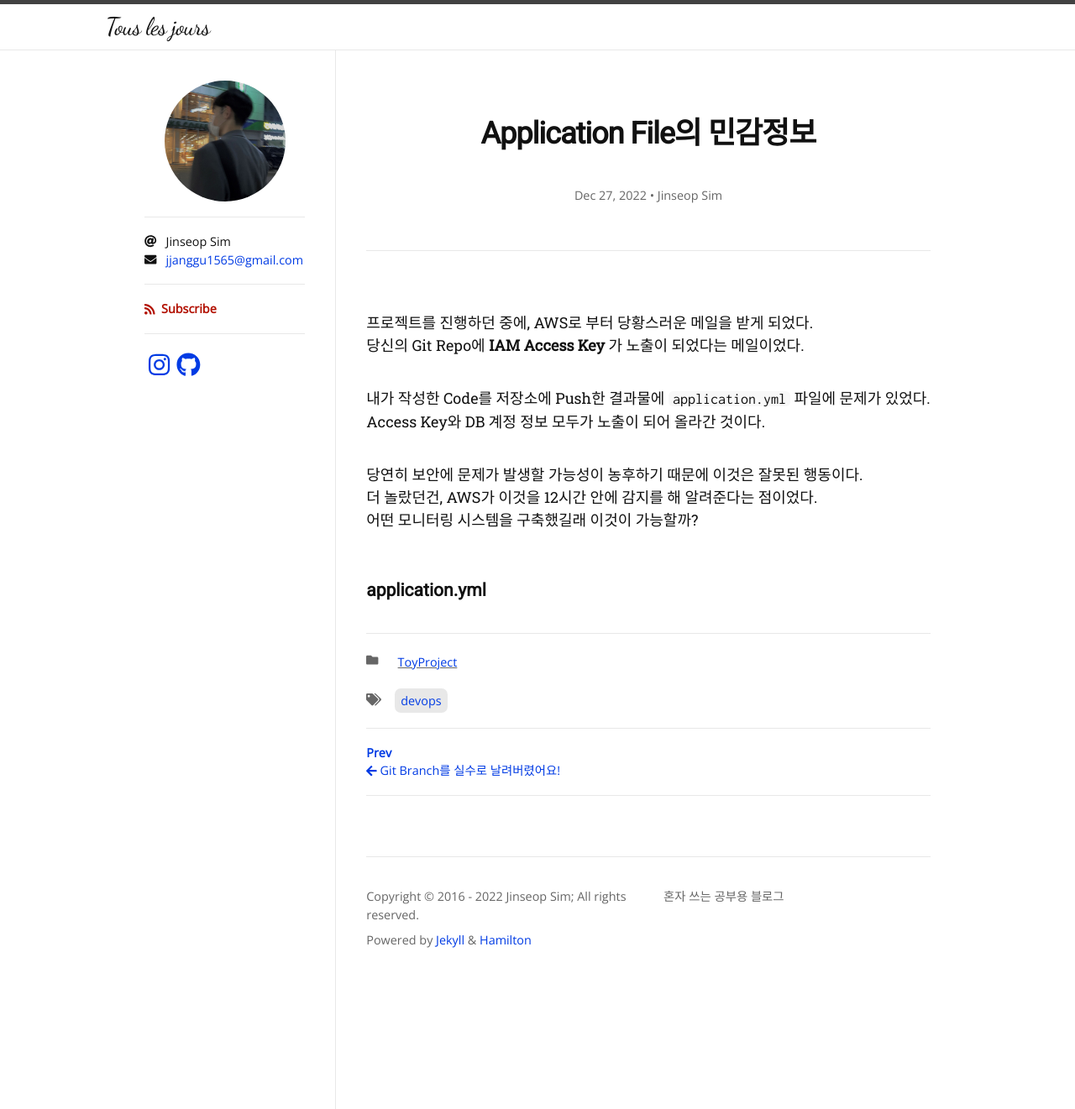
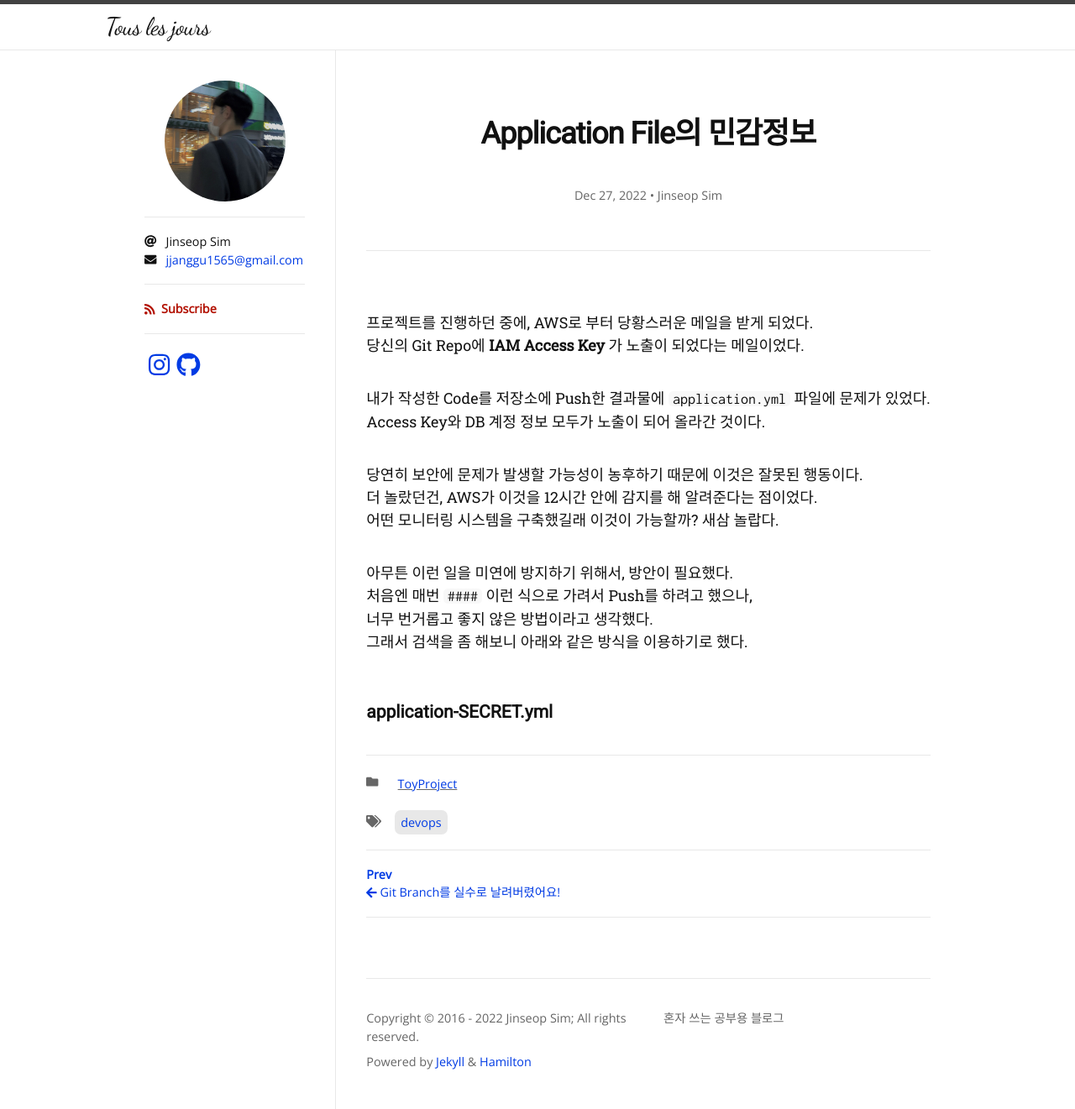
Before and after one commit to Jinseop-Sim/Jinseop-Sim.github.io, a Jekyll site: the page built from _posts/2022-12-27-properties.md, in a window 1280 px wide. Shown: the whole page at 84% size. Built offline with Jekyll 4.4.1, drawn with Linux system fonts in a browser that asks for light colours; nearby versions of some CDN libraries; some web fonts are replaced.

Commit message:
글 내용 추가

````diff
--- a/_posts/2022-12-27-properties.md
+++ b/_posts/2022-12-27-properties.md
@@ -14,6 +14,11 @@ Access Key와 DB 계정 정보 모두가 노출이 되어 올라간 것이다.
 
 당연히 보안에 문제가 발생할 가능성이 농후하기 때문에 이것은 잘못된 행동이다.
 더 놀랐던건, AWS가 이것을 12시간 안에 감지를 해 알려준다는 점이었다.
-어떤 모니터링 시스템을 구축했길래 이것이 가능할까?
+어떤 모니터링 시스템을 구축했길래 이것이 가능할까? 새삼 놀랍다.
 
-### application.yml
+아무튼 이런 일을 미연에 방지하기 위해서, 방안이 필요했다.
+처음엔 매번 ```####``` 이런 식으로 가려서 Push를 하려고 했으나,
+너무 번거롭고 좋지 않은 방법이라고 생각했다.
+그래서 검색을 좀 해보니 아래와 같은 방식을 이용하기로 했다.
+
+### application-SECRET.yml
````
